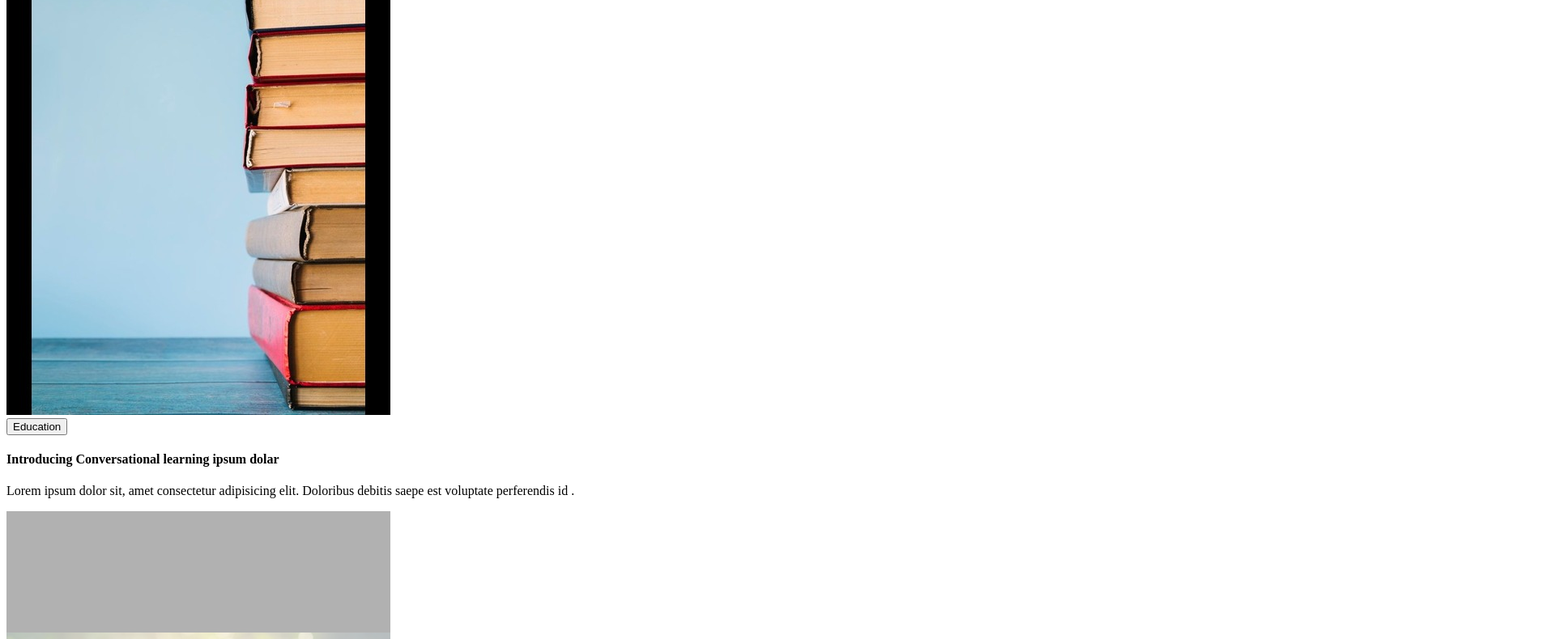
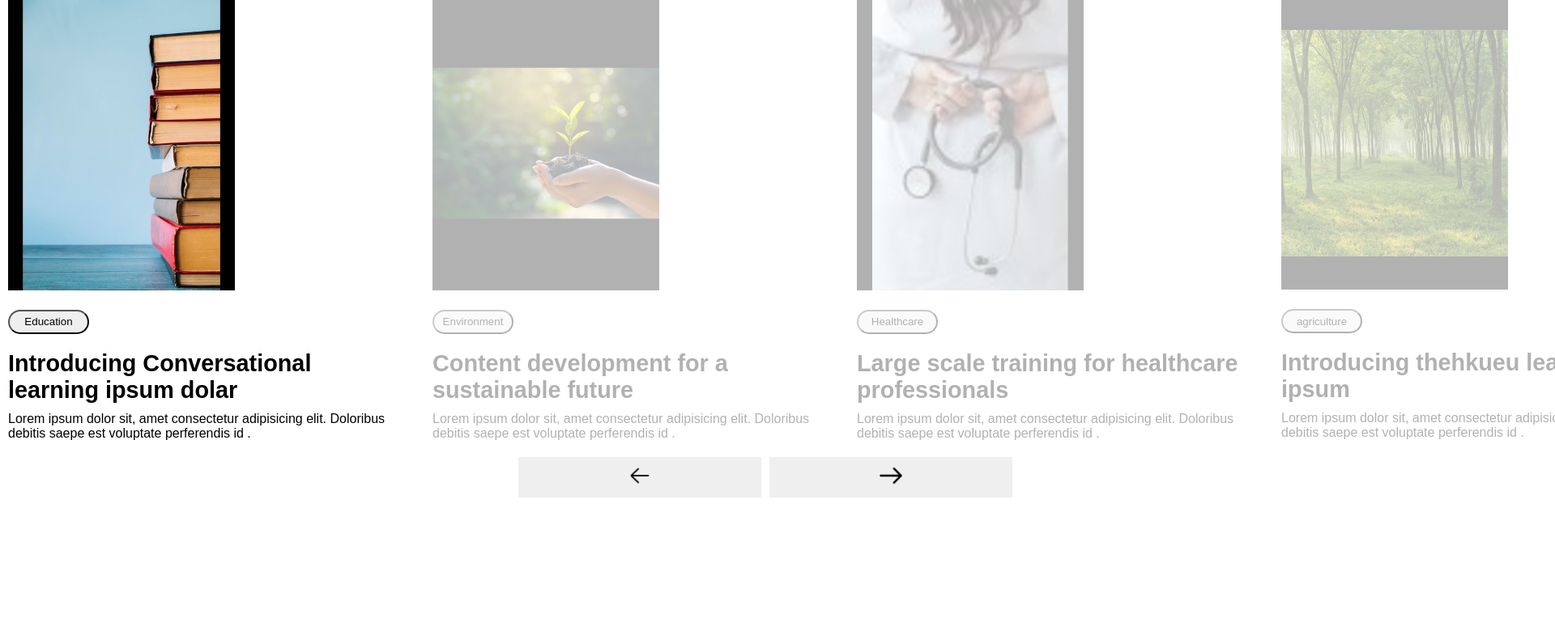
Before and after one commit to Sharoun-Madoya/carousel-for-js, a plain HTML site: page index.html in a window 1280 px wide. Shown: the part 170-960 px from the top of the page at 81% size, 1920 px wide, since content can reach past the window. After the commit the page ends 800 px from the top, so only its background shows below. Drawn offline with Linux system fonts and the light colour scheme.

Commit message:
:fire: Corrected errors, deleted unnecessary code.. project complete

```diff
--- a/index.html
+++ b/index.html
@@ -4,7 +4,7 @@
     <meta charset="UTF-8">
     <meta name="viewport" content="width=device-width, initial-scale=1.0">
     <title>Document</title>
-    <link rel="stylesheet" href="/style.css">
+    <link rel="stylesheet" href="styles.css">
     <script defer type="module" src="/index.js"></script>
 </head>
 <body>
--- a/styles.css
+++ b/styles.css
@@ -13,14 +13,11 @@ margin: 100px 0 0 150px;
 }
 .card-container{
 display: flex;
-/* justify-content: center; */
 align-items: center;
-/* position: relative; */
 gap: 1.5rem;
-/* overflow: hidden; */
 transition: transform 0.5s ease-in-out;
 margin: 20px 0 0 150px ;
-/* width: 100%; */
+
 }
 
 @media (min-width:320px){
@@ -37,7 +34,6 @@ transition: transform 0.5s;
 }
 
 .active {
-/* flex: 0 0 40%; */
 opacity: 1;
 transform: translateX(1);
 }
```
Also changed, not shown: images/next.png (renamed from images/next (1).png), images/previous.png (renamed from images/left-arrow.png).
